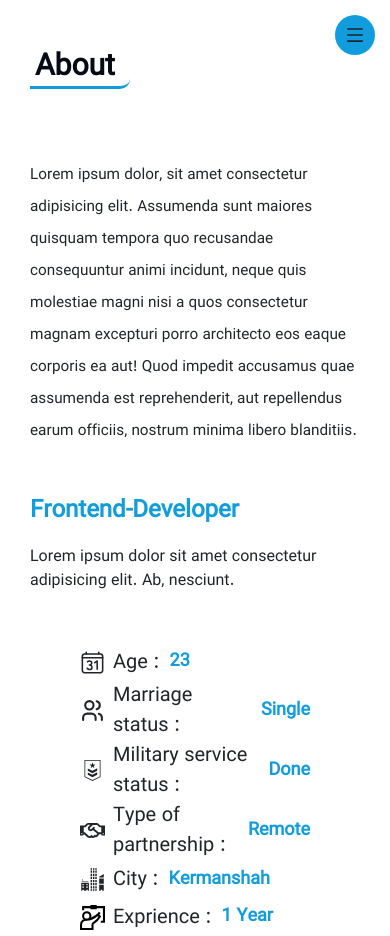
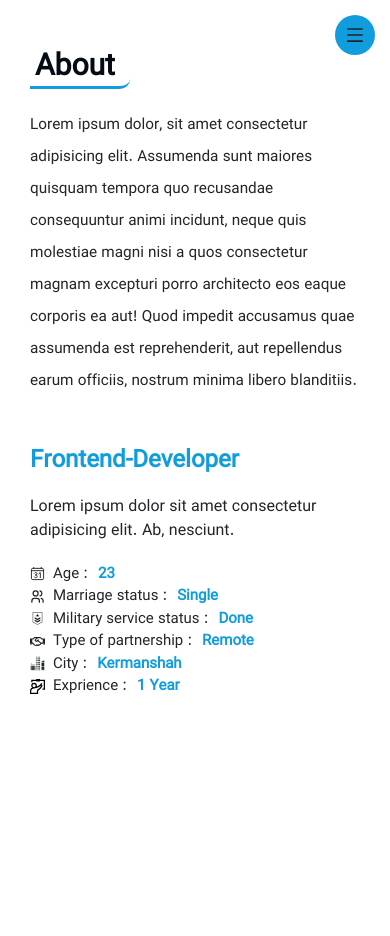
Before and after one commit to Alivolley/resume-new, a React (Create React App) app: page /about in a window 390 px wide. After the commit the page ends 844 px from the top, so only its background shows below. Built offline with nearby package versions, Linux system fonts and the light colour scheme.

Commit message:
about responsived

```diff
--- a/src/Components/AboutItem/AboutItem.jsx
+++ b/src/Components/AboutItem/AboutItem.jsx
@@ -17,15 +17,27 @@ const ColBs = styled(Col)`
    display: flex;
    align-items: center;
    margin-top: 2.5rem;
+
+   @media (max-width: 1100px) {
+      font-size: 1.5rem;
+   }
 `;
 
 const Icon = styled.span`
    font-size: 2.5rem;
    margin-right: 0.8rem;
+
+   @media (max-width: 1100px) {
+      font-size: 1.5rem;
+   }
 `;
 
 const Quest = styled.label`
    font-size: 2rem;
+
+   @media (max-width: 1100px) {
+      font-size: 1.5rem;
+   }
 `;
 
 const Response = styled.p`
@@ -33,4 +45,8 @@ const Response = styled.p`
    font-size: 1.8rem;
    font-weight: 700;
    margin-left: 1rem;
+
+   @media (max-width: 1100px) {
+      font-size: 1.5rem;
+   }
 `;
--- a/src/Pages/About/About.jsx
+++ b/src/Pages/About/About.jsx
@@ -44,6 +44,15 @@ const AboutWrapper = styled.section`
 const Describtion = styled.h3`
    margin-top: 7rem;
    line-height: 3.2rem;
+
+   @media (max-width: 1100px) {
+      padding: 0;
+      margin-top: 2rem;
+   }
+
+   @media (min-width: 576px) and (max-width: 992px) {
+      font-size: 1.4rem;
+   }
 `;
 
 const Title = styled.h2`
@@ -60,4 +69,10 @@ const Text = styled.p`
 const Infos = styled.div`
    margin-top: 5rem;
    padding: 0 5rem;
+
+   @media (max-width: 1100px) {
+      padding: 0;
+      margin-top: 2rem;
+      margin-bottom: 7rem;
+   }
 `;
```
